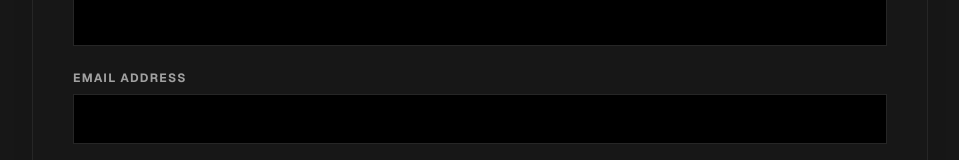
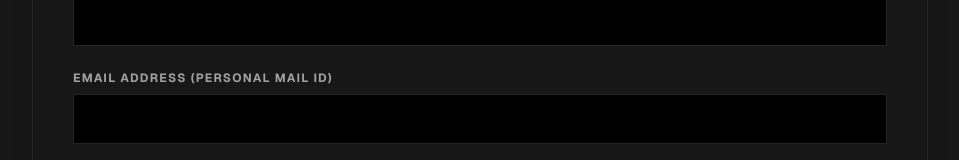
Before and after one commit to KevenMarini/Rec, a Next.js app: page /apply in a window 1280 px wide. Shown: the part 1524-1684 px from the top of the page, without its empty margins (160-1119 px from the left). Built offline with nearby package versions, Linux system fonts and the light colour scheme.

Commit message:
Clarify email input should be personal mail id

```diff
--- a/src/app/apply/page.tsx
+++ b/src/app/apply/page.tsx
@@ -228,7 +228,7 @@ export default function ApplyPage() {
               </div>
 
               <div>
-                <label className="block text-xs font-bold text-neutral-400 uppercase tracking-widest mb-2">Email Address</label>
+                <label className="block text-xs font-bold text-neutral-400 uppercase tracking-widest mb-2">Email Address (Personal Mail ID)</label>
                 <input required type="email" name="email" value={formData.email} onChange={handleChange} className="w-full bg-black border border-neutral-800 px-4 py-3 text-white focus:border-red-600 focus:outline-none transition-colors" />
               </div>
 
```
